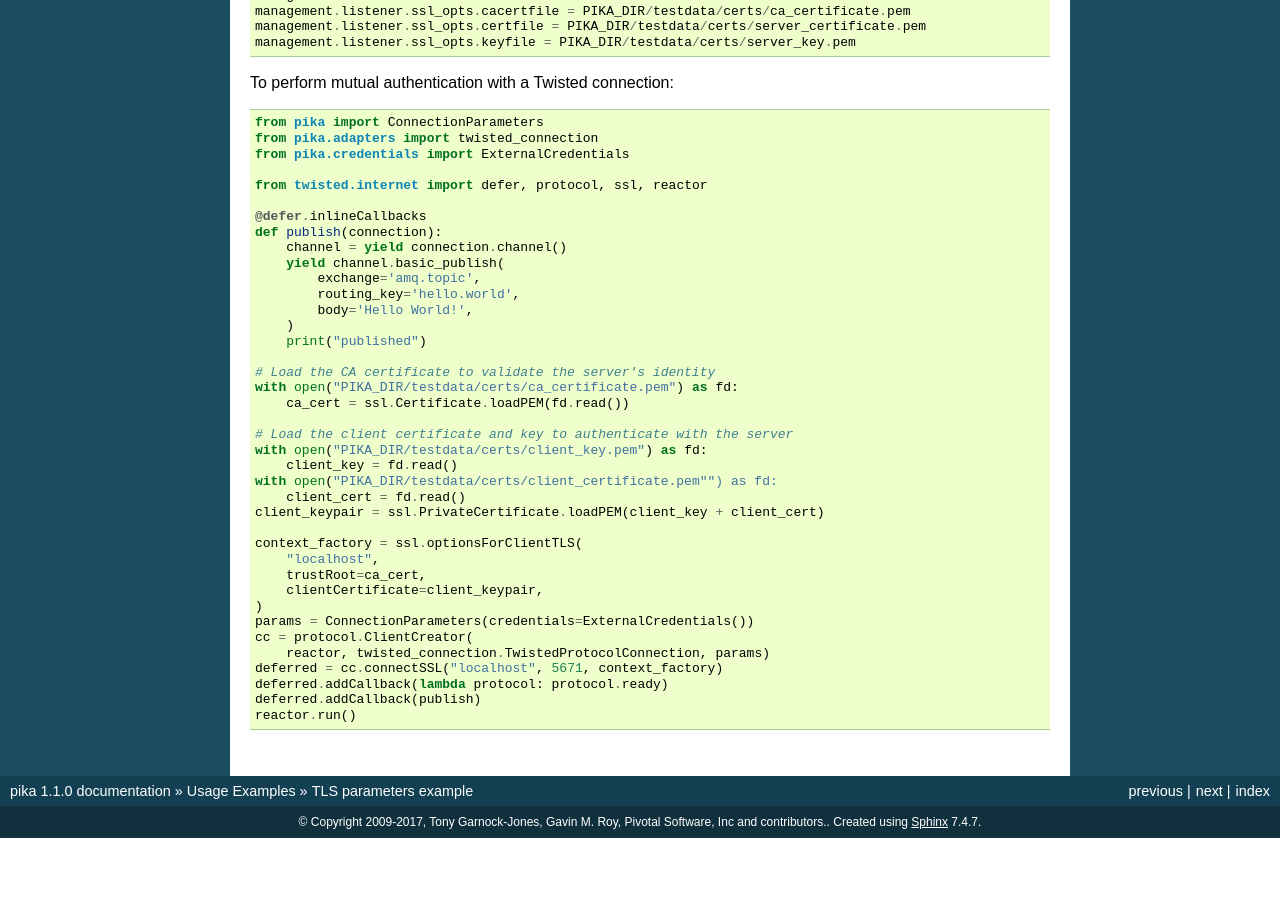
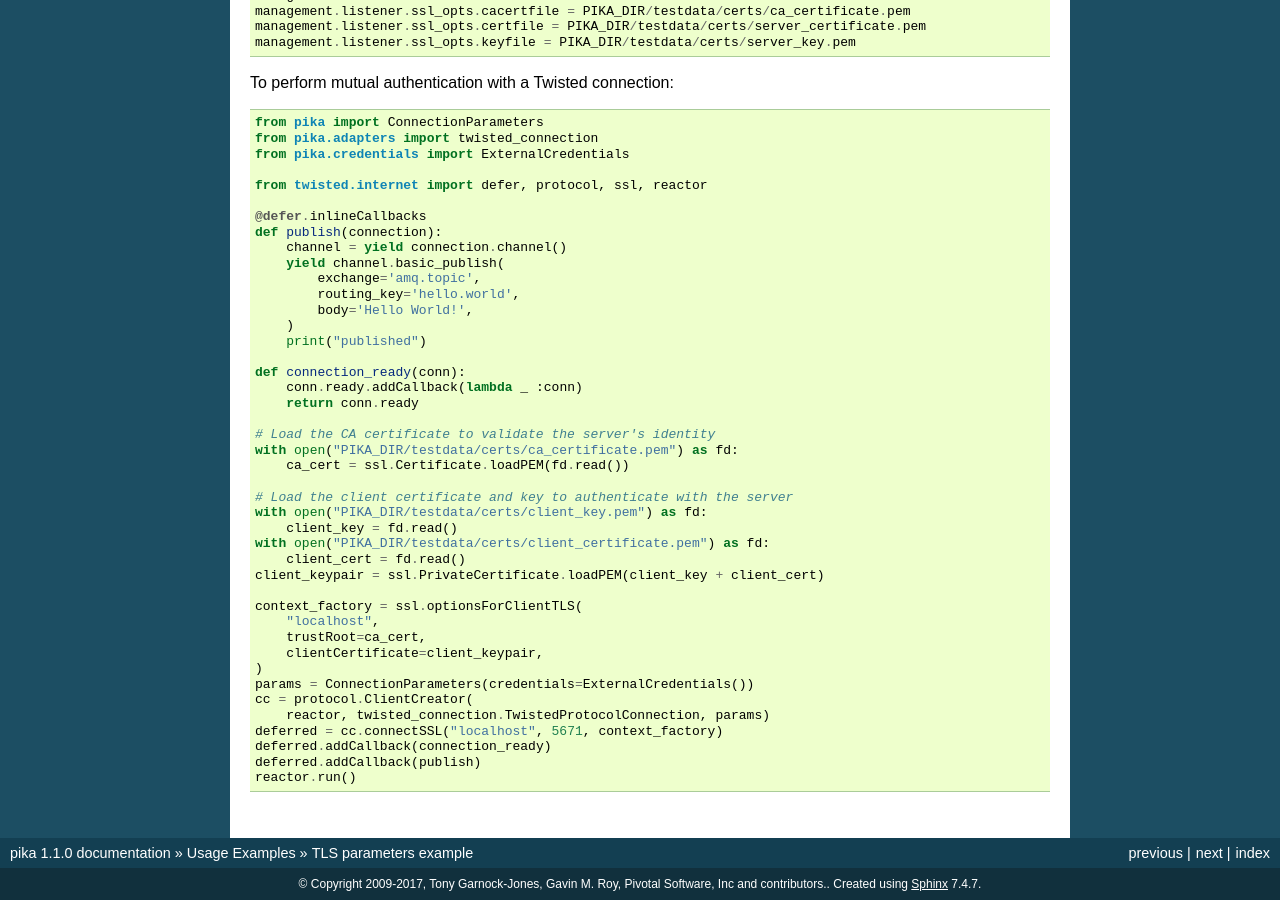
Before and after one commit to pika/pika, a Sphinx documentation site: the page built from docs/examples/tls_mutual_authentication.rst, in a window 1280 px wide and 900 px high, scrolled down 784 px. Built offline with Sphinx 7.4.7, drawn with Linux system fonts in a browser that asks for light colours; before the commit the page ends 1622 px from its top, so only the background shows below that.

Commit message:
Example updated for issue #1284

```diff
--- a/docs/examples/tls_mutual_authentication.rst
+++ b/docs/examples/tls_mutual_authentication.rst
@@ -62,6 +62,10 @@ To perform mutual authentication with a Twisted connection::
         )
         print("published")
 
+    def connection_ready(conn):
+        conn.ready.addCallback(lambda _ :conn)
+        return conn.ready
+
     # Load the CA certificate to validate the server's identity
     with open("PIKA_DIR/testdata/certs/ca_certificate.pem") as fd:
         ca_cert = ssl.Certificate.loadPEM(fd.read())
@@ -69,7 +73,7 @@ To perform mutual authentication with a Twisted connection::
     # Load the client certificate and key to authenticate with the server
     with open("PIKA_DIR/testdata/certs/client_key.pem") as fd:
         client_key = fd.read()
-    with open("PIKA_DIR/testdata/certs/client_certificate.pem"") as fd:
+    with open("PIKA_DIR/testdata/certs/client_certificate.pem") as fd:
         client_cert = fd.read()
     client_keypair = ssl.PrivateCertificate.loadPEM(client_key + client_cert)
 
@@ -82,6 +86,6 @@ To perform mutual authentication with a Twisted connection::
     cc = protocol.ClientCreator(
         reactor, twisted_connection.TwistedProtocolConnection, params)
     deferred = cc.connectSSL("localhost", 5671, context_factory)
-    deferred.addCallback(lambda protocol: protocol.ready)
+    deferred.addCallback(connection_ready)
     deferred.addCallback(publish)
     reactor.run()
```
